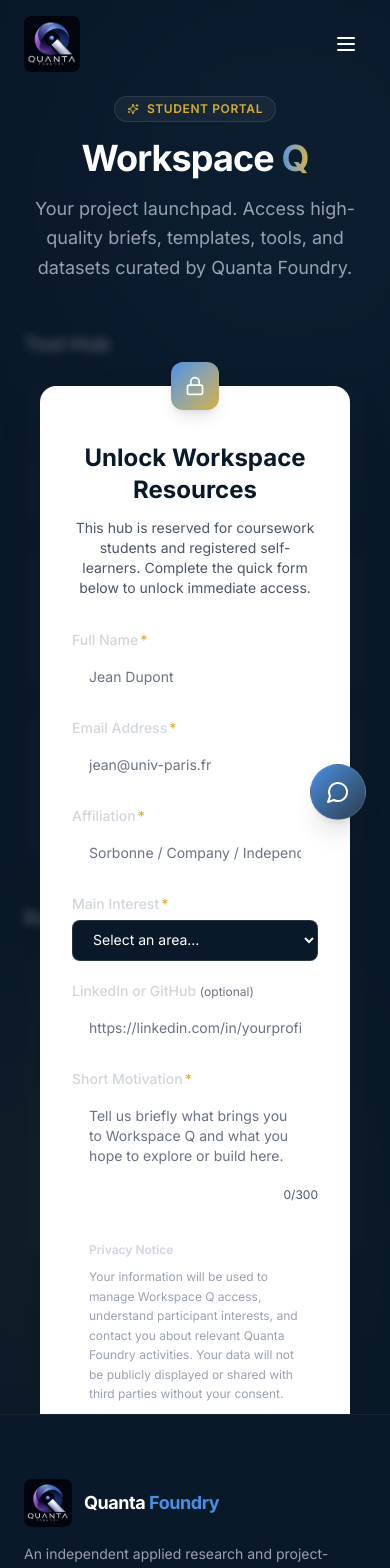
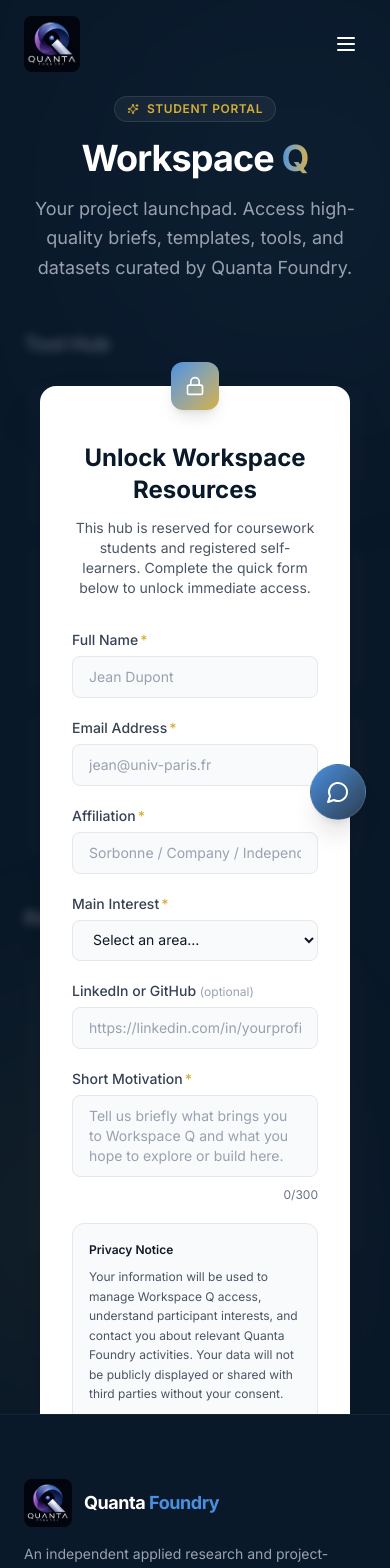
Before and after one commit to Shahrouz-Zada/quanta-foundry-website, a Next.js app: page /workspace-q in a window 390 px wide. Shown: the top 1568 px of the page. Built offline with nearby package versions, Linux system fonts and the light colour scheme.

Commit message:
fix: mobile menu Safari backdrop bug and form text visibility

```diff
--- a/src/components/forms/WorkspaceQForm.tsx
+++ b/src/components/forms/WorkspaceQForm.tsx
@@ -8,7 +8,7 @@ import { CheckCircle2, AlertCircle, Loader2, ExternalLink } from 'lucide-react';
 // =============================================================================
 function Label({ htmlFor, children, required }: { htmlFor: string; children: React.ReactNode; required?: boolean }) {
   return (
-    <label htmlFor={htmlFor} className="block text-sm font-medium text-gray-300 mb-1.5">
+    <label htmlFor={htmlFor} className="block text-sm font-medium text-gray-700 mb-1.5">
       {children}
       {required && <span className="text-[#D4AF37] ml-0.5">*</span>}
     </label>
@@ -31,7 +31,7 @@ function FieldInput({
       value={value}
       onChange={(e) => onChange(e.target.value)}
       maxLength={maxLength}
-      className="w-full px-4 py-2.5 rounded-lg bg-white/[0.05] border border-white/[0.12] text-white placeholder-gray-500 text-sm focus:outline-none focus:ring-2 focus:ring-[#4A90E2]/50 focus:border-[#4A90E2]/50 transition-colors"
+      className="w-full px-4 py-2.5 rounded-lg bg-gray-50 border border-gray-200 text-gray-900 placeholder-gray-400 text-sm focus:outline-none focus:ring-2 focus:ring-[#4A90E2]/50 focus:border-[#4A90E2]/50 transition-colors"
     />
   );
 }
@@ -49,7 +49,7 @@ function FieldSelect({
       required={required}
       value={value}
       onChange={(e) => onChange(e.target.value)}
-      className="w-full px-4 py-2.5 rounded-lg bg-[#0A1929] border border-white/[0.12] text-sm focus:outline-none focus:ring-2 focus:ring-[#4A90E2]/50 focus:border-[#4A90E2]/50 transition-colors text-white"
+      className="w-full px-4 py-2.5 rounded-lg bg-gray-50 border border-gray-200 text-sm focus:outline-none focus:ring-2 focus:ring-[#4A90E2]/50 focus:border-[#4A90E2]/50 transition-colors text-gray-900"
     >
       <option value="" disabled>{placeholder}</option>
       {options.map((o) => (
@@ -75,7 +75,7 @@ function FieldTextarea({
       onChange={(e) => onChange(e.target.value)}
       maxLength={maxLength}
       rows={3}
-      className="w-full px-4 py-2.5 rounded-lg bg-white/[0.05] border border-white/[0.12] text-white placeholder-gray-500 text-sm focus:outline-none focus:ring-2 focus:ring-[#4A90E2]/50 focus:border-[#4A90E2]/50 transition-colors resize-none"
+      className="w-full px-4 py-2.5 rounded-lg bg-gray-50 border border-gray-200 text-gray-900 placeholder-gray-400 text-sm focus:outline-none focus:ring-2 focus:ring-[#4A90E2]/50 focus:border-[#4A90E2]/50 transition-colors resize-none"
     />
   );
 }
@@ -240,7 +240,7 @@ export default function WorkspaceQForm({ onSuccess }: Props) {
 
       {/* LinkedIn / GitHub (optional) */}
       <div>
-        <Label htmlFor="ws-linkedin">LinkedIn or GitHub <span className="text-gray-500 font-normal text-xs">(optional)</span></Label>
+        <Label htmlFor="ws-linkedin">LinkedIn or GitHub <span className="text-gray-400 font-normal text-xs">(optional)</span></Label>
         <FieldInput id="ws-linkedin" name="linkedinGithub" type="url" placeholder="https://linkedin.com/in/yourprofile" value={linkedinGithub} onChange={setLinkedinGithub} />
         {err('linkedinGithub')}
       </div>
@@ -257,15 +257,15 @@ export default function WorkspaceQForm({ onSuccess }: Props) {
           onChange={setMotivation}
           maxLength={300}
         />
-        <p className="text-xs text-gray-600 mt-1 text-right">
+        <p className="text-xs text-gray-500 mt-1 text-right">
           {motivation.length}/300
         </p>
         {err('motivation')}
       </div>
 
       {/* Privacy Notice */}
-      <div className="p-4 rounded-xl bg-white/[0.03] border border-white/[0.07] text-xs text-gray-400 leading-relaxed">
-        <p className="mb-2 font-semibold text-gray-300">Privacy Notice</p>
+      <div className="p-4 rounded-xl bg-gray-50 border border-gray-200 text-xs text-gray-600 leading-relaxed">
+        <p className="mb-2 font-semibold text-gray-900">Privacy Notice</p>
         <p>
           Your information will be used to manage Workspace Q access, understand participant interests, and contact you about relevant Quanta Foundry activities. Your data will not be publicly displayed or shared with third parties without your consent.
         </p>
@@ -295,7 +295,7 @@ export default function WorkspaceQForm({ onSuccess }: Props) {
               className={`w-5 h-5 rounded border-2 flex items-center justify-center transition-colors ${
                 gdprConsent
                   ? 'bg-[#4A90E2] border-[#4A90E2]'
-                  : 'border-white/30 bg-transparent group-hover:border-white/50'
+                  : 'border-gray-300 bg-white group-hover:border-gray-400'
               }`}
             >
               {gdprConsent && (
@@ -305,7 +305,7 @@ export default function WorkspaceQForm({ onSuccess }: Props) {
               )}
             </div>
           </div>
-          <span className="text-xs text-gray-400 leading-relaxed">
+          <span className="text-xs text-gray-600 leading-relaxed">
             I agree that Quanta Foundry may process my registration information for Workspace Q access and related communications.{' '}
             <span className="text-[#D4AF37]">*</span>
           </span>
@@ -315,7 +315,7 @@ export default function WorkspaceQForm({ onSuccess }: Props) {
 
       {/* Server error */}
       {serverError && (
-        <div className="flex items-start gap-2 text-red-400 text-sm p-3 rounded-lg bg-red-900/10 border border-red-500/20" role="alert" id="ws-server-error">
+        <div className="flex items-start gap-2 text-red-600 text-sm p-3 rounded-lg bg-red-50 border border-red-200" role="alert" id="ws-server-error">
           <AlertCircle size={16} className="shrink-0 mt-0.5" />
           <span>{serverError}</span>
         </div>
--- a/src/components/layout/Navbar.tsx
+++ b/src/components/layout/Navbar.tsx
@@ -24,6 +24,7 @@ export default function Navbar() {
   }, [isMobileOpen]);
 
   return (
+    <>
       <header
         className={cn(
           'fixed top-0 left-0 right-0 z-50 transition-all duration-300',
@@ -80,11 +81,12 @@ export default function Navbar() {
           {isMobileOpen ? <X size={24} /> : <Menu size={24} />}
         </button>
       </nav>
+      </header>
 
       {/* Mobile Menu Overlay */}
       <div
         className={cn(
-          'fixed inset-0 bg-black/60 backdrop-blur-sm transition-opacity duration-300 lg:hidden',
+          'fixed inset-0 bg-black/60 backdrop-blur-sm transition-opacity duration-300 lg:hidden z-[60]',
           isMobileOpen ? 'opacity-100' : 'opacity-0 pointer-events-none'
         )}
         onClick={() => setIsMobileOpen(false)}
@@ -94,7 +96,7 @@ export default function Navbar() {
       {/* Mobile Menu Drawer */}
       <div
         className={cn(
-          'fixed top-0 right-0 h-full w-80 max-w-[85vw] bg-[#0A1929] border-l border-white/10 transition-transform duration-300 ease-out lg:hidden z-50',
+          'fixed top-0 right-0 h-full w-80 max-w-[85vw] bg-[#0A1929] border-l border-white/10 transition-transform duration-300 ease-out lg:hidden z-[70]',
           isMobileOpen ? 'translate-x-0' : 'translate-x-full'
         )}
       >
@@ -125,6 +127,6 @@ export default function Navbar() {
           </div>
         </div>
       </div>
-    </header>
+    </>
   );
 }
```
Lines whose indentation alone changed are shown as unchanged.
